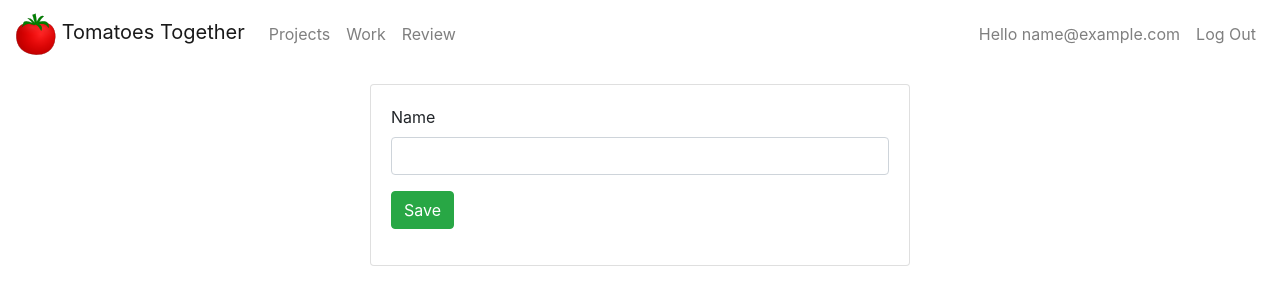
After one commit to lessboring/tomatoestogether, a Django app: page /projects/create/ in a window 1280 px wide. The commit adds this page. Shown: the top 305 px of the page. Run offline with Django 3.2, Linux system fonts and the light colour scheme; the visitor is signed in with stand-in values (Sample User, id 1); some libraries are stand-ins or nearby versions.

Commit message:
Basic project crud

```diff
--- a/core/models.py
+++ b/core/models.py
@@ -1,7 +1,35 @@
 from django.db import models
 from django.contrib.auth.models import AbstractBaseUser
-from django.contrib.auth.models import UserManager
 from timezone_field import TimeZoneField
+from django.contrib.auth.base_user import BaseUserManager
+
+
+class UserManager(BaseUserManager):
+    use_in_migrations = True
+
+    def _create_user(self, email, password, **extra_fields):
+        """
+        Creates and saves a User with the given email and password.
+        """
+        if not email:
+            raise ValueError('The given email must be set')
+        email = self.normalize_email(email)
+        user = self.model(email=email, **extra_fields)
+        user.set_password(password)
+        user.save(using=self._db)
+        return user
+
+    def create_user(self, email, password=None, **extra_fields):
+        extra_fields.setdefault('is_superuser', False)
+        return self._create_user(email, password, **extra_fields)
+
+    def create_superuser(self, email, password, **extra_fields):
+        extra_fields.setdefault('is_superuser', True)
+
+        if extra_fields.get('is_superuser') is not True:
+            raise ValueError('Superuser must have is_superuser=True.')
+
+        return self._create_user(email, password, **extra_fields)
 
 
 class User(AbstractBaseUser):
--- a/core/views.py
+++ b/core/views.py
@@ -1,5 +1,75 @@
-from django.views.generic import TemplateView
+from django.views.generic import TemplateView, CreateView, ListView, UpdateView
+from django.urls import reverse_lazy
+from django import forms
+from django.forms.models import modelform_factory
+
+from django.contrib.auth import login, authenticate
+from django.contrib.auth.mixins import LoginRequiredMixin
+
+from core.models import User, Project, Tomato
+
+
+class ModelFormWidgetMixin(object):
+    def get_form_class(self):
+        return modelform_factory(self.model, fields=self.fields, widgets=self.widgets)
 
 
 class HomeView(TemplateView):
     template_name = 'home.html'
+
+
+class UserCreateView(ModelFormWidgetMixin, CreateView):
+    template_name = 'user_create.html'
+    model = User
+    fields = [
+        'email',
+        'password',
+    ]
+    widgets = {
+        'password': forms.PasswordInput()
+    }
+
+    success_url = reverse_lazy('project_list')
+
+    def form_valid(self, form):
+        user = form.instance
+        user.set_password(form.cleaned_data.get('password'))
+        user.save()
+        user = authenticate(username=user.email, password=form.cleaned_data.get('password'))
+        login(self.request, user)
+        return super().form_valid(form)
+
+
+class ProjectListView(
+        LoginRequiredMixin,
+        ListView):
+    model = Project
+    template_name = 'project_list.html'
+
+
+class ProjectCreateView(
+        LoginRequiredMixin,
+        CreateView):
+    model = Project
+    template_name = 'project_form.html'
+    fields = [
+        'name',
+    ]
+
+    success_url = reverse_lazy('project_list')
+
+    def form_valid(self, form):
+        form.instance.user = self.request.user
+        return super().form_valid(form)
+
+
+class ProjectUpdateView(
+        LoginRequiredMixin,
+        UpdateView):
+    model = Project
+    template_name = 'project_form.html'
+    fields = [
+        'name',
+    ]
+
+    success_url = reverse_lazy('project_list')
--- a/templates/base.html
+++ b/templates/base.html
@@ -30,7 +30,7 @@
 		<div id="header-menu" class="collapse navbar-collapse">
             {% if request.user.is_authenticated %}
                 <div class="navbar-nav">
-                    <a class="nav-item nav-link" href="{ url 'project_list' %}">Projects</a>
+                    <a class="nav-item nav-link" href="{% url 'project_list' %}">Projects</a>
                     <a class="nav-item nav-link" href="{ url 'work' %}">Work</a>
                     <a class="nav-item nav-link" href="{ url 'review' %}">Review</a>
                 </div>
@@ -38,10 +38,10 @@
             <div class="navbar-nav ml-auto">
                 {% if request.user.is_authenticated %}
                     <a class="nav-item nav-link">Hello {{ request.user.email }}</a>
-                    <a class="nav-item nav-link" href="{ url 'logout' %}">Log Out</a>
+                    <a class="nav-item nav-link" href="{% url 'logout' %}">Log Out</a>
                 {% else %}
-                    <a class="nav-item nav-link" href="{ url 'user_create' %}">Create Account</a>
-                    <a class="nav-item nav-link" href="{ url 'login' %}">Log In</a>
+                    <a class="nav-item nav-link" href="{% url 'user_create' %}">Create Account</a>
+                    <a class="nav-item nav-link" href="{% url 'login' %}">Log In</a>
                 {% endif %}
             </div>
         </div>
--- /dev/null
+++ b/templates/form.html
@@ -0,0 +1,21 @@
+{% load widget_tweaks %}
+
+{% for hidden in form.hidden_fields %}
+    {{ hidden }}
+{% endfor %}
+
+{% for field in form.visible_fields %}
+    <div class="form-group">
+        <label for="{{ field.id_for_label }}">{{ field.label }}</label>
+        {{ field|add_class:'form-control' }}
+        {% for error in field.errors %}
+            <span class="help-block text-danger">{{ error }}</span>
+        {% endfor %}
+    </div>
+{% endfor %}
+
+<div class="form-group">
+    <button type="submit" class="btn btn-success">
+        <span class="glyphicon glyphicon-ok"></span> Save
+    </button>
+</div>
--- /dev/null
+++ b/templates/project_form.html
@@ -0,0 +1,17 @@
+{% extends 'base.html' %}
+
+{% block content %}
+<div class="container mt-3">
+    <div class="row justify-content-center">
+        <div class="col-md-8 col-lg-6">
+            <div class="card">
+                <div class="card-body">
+                    <form method="POST" novalidate>{% csrf_token %}
+                        {% include 'form.html' %}
+                    </form>
+                </div>
+            </div>
+        </div>
+    </div>
+</div>
+{% endblock %}
--- a/tomatoestogether/settings.py
+++ b/tomatoestogether/settings.py
@@ -62,6 +62,7 @@ INSTALLED_APPS = [
     'django.contrib.messages',
     'django.contrib.staticfiles',
     'timezone_field',
+    'widget_tweaks',
     'core',
 ]
 
@@ -134,3 +135,4 @@ STATICFILES_DIRS = [
 ]
 
 AUTH_USER_MODEL = 'core.User'
+LOGIN_URL = reverse_lazy('login')
--- a/tomatoestogether/urls.py
+++ b/tomatoestogether/urls.py
@@ -1,9 +1,15 @@
 from django.urls import path
 from django.conf import settings
 from django.conf.urls.static import static
-
+from django.contrib.auth import views as auth_views
 from core import views
 
 urlpatterns = [
     path('', views.HomeView.as_view(), name='home'),
+    path('create-account/', views.UserCreateView.as_view(template_name='user_create.html'), name='user_create'),
+    path('projects/', views.ProjectListView.as_view(), name='project_list'),
+    path('projects/create/', views.ProjectCreateView.as_view(), name='project_create'),
+    path('projects/<int:pk>/', views.ProjectUpdateView.as_view(), name='project_update'),
+    path('login/', auth_views.LoginView.as_view(template_name='login.html'), name='login'),
+    path('logout/', auth_views.LogoutView.as_view(), name='logout'),
 ] + static(settings.STATIC_URL, document_root=settings.STATIC_ROOT)
```
Also changed, not shown: templates/login.html (added, +27 -0 lines), templates/project_list.html (added, +26 -0 lines), templates/user_create.html (added, +27 -0 lines), README.md, core/migrations/0002_auto_20180928_0410.py (added), 1 other file.
